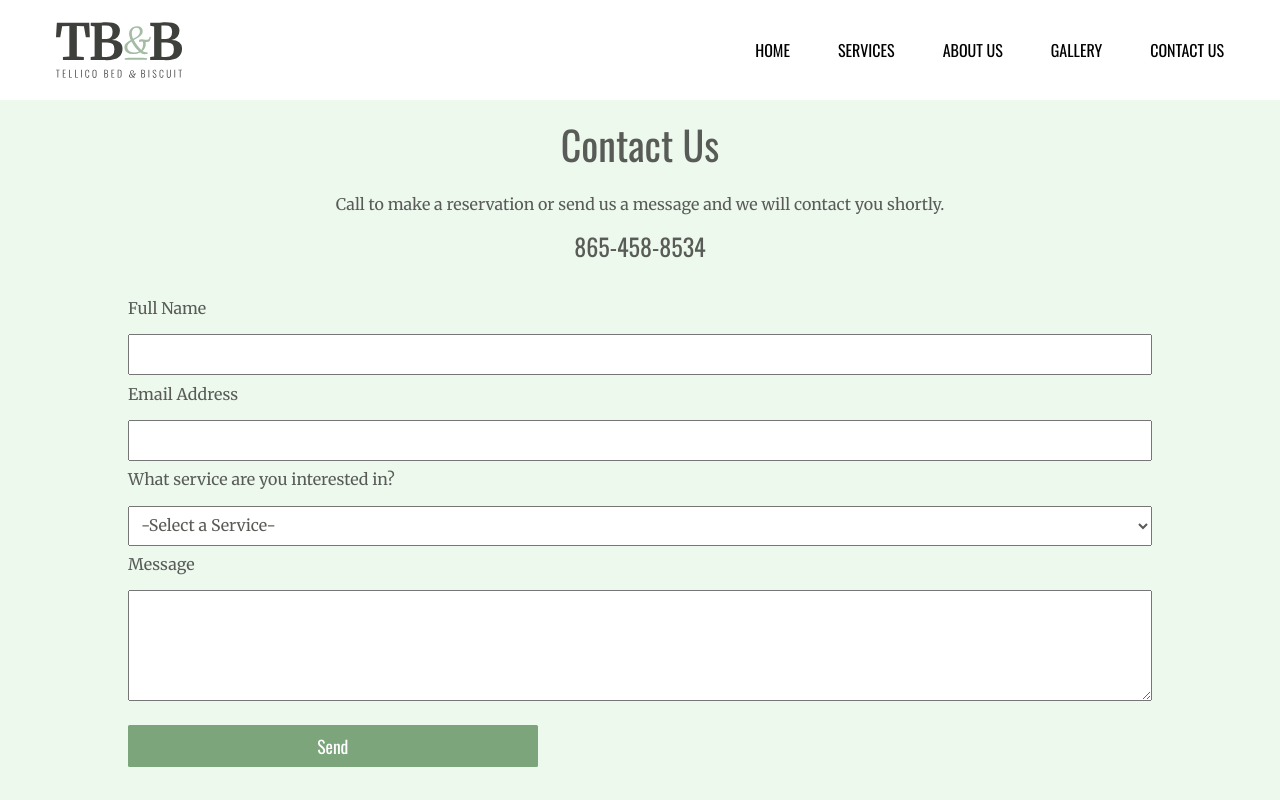
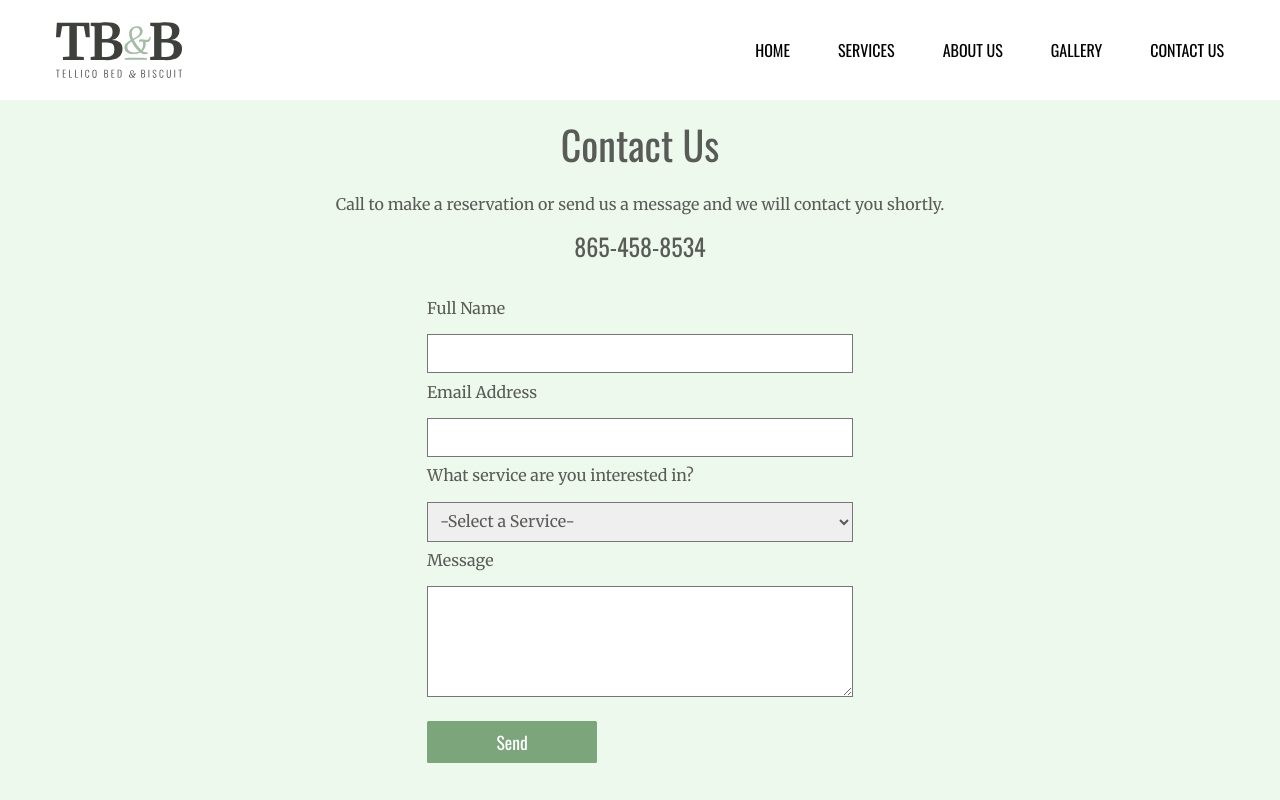
Before and after one commit to Worthy-Dev/tellicoBNB, a React (Create React App) app in the folder tellico/: page /contact in a window 1280 px wide. Shown: the top 800 px of the page. Built offline with nearby package versions, Linux system fonts and the light colour scheme; the HTML template or start-up script is replaced by a standard one.

Commit message:
small changes to styling for contact form

```diff
--- a/tellico/src/components/ContactUs.js
+++ b/tellico/src/components/ContactUs.js
@@ -73,11 +73,17 @@ const ContactUs= () => {
 
 const Contact = styled.div`
   color: #595b57;
-  min-height: 90vh;
+  display: flex;
+  justify-content: center;
+  align-items: center;
 
   .contact-form-container {
     display: flex;
     flex-direction: column;
+    justify-content: center;
+    align-items: center;
+    margin-bottom: 2.5rem;
+
     h2 {
       padding: 1rem;
       font-size: 2.5rem;
@@ -91,11 +97,12 @@ const Contact = styled.div`
       display: flex;
       justify-content: center;
       align-items: center;
+      width: 70%;
   }
   form {
     display: flex;
     flex-direction: column;
-    width: 80%;
+    width: 100%;
   }
 
   label {
@@ -104,8 +111,10 @@ const Contact = styled.div`
     font-size: 1rem;
   }
 
-  input, textarea {
+  input, textarea, select {
     padding: .4rem;
+    border-style: solid;
+    border-width: 1px;
   }
 
   button {
--- a/tellico/src/components/Gallery.js
+++ b/tellico/src/components/Gallery.js
@@ -102,16 +102,17 @@ h2{
   }
 
   @media (min-width: 600px) {
+
     .carousel {
+        /* height: 60vh; */
         .control-prev.control-arrow:before, .control-next.control-arrow:before  {
         margin: 0 4rem;
         }
         .slide {
             img {
-                width: 50%;
+                width: 40%;
             }
         }
-
         button.control-arrow.control-next,  button.control-arrow.control-prev{
             padding: 3rem;
         }
--- a/tellico/src/components/Home.js
+++ b/tellico/src/components/Home.js
@@ -106,7 +106,6 @@ const HomeContainer = styled.div`
     background: url(${building}) no-repeat left top;
     background-size: 100%;
     flex: auto;
-    /* height: 60vh; */
     width: 100vw;
     .h2-btn {
       display: flex;
@@ -173,7 +172,7 @@ const HomeContainer = styled.div`
   @media (min-width: 600px) {
     .home-image {
       background-position: left center;
-      height: 50vh;
+      height: 60vh;
       .h2-btn {
         width: 75%;
         margin: 1.5rem 2rem;
--- a/tellico/src/components/Services.js
+++ b/tellico/src/components/Services.js
@@ -11,7 +11,7 @@ const Services = () => {
         <ServicesContainer>
             <div  className="service">
                 <h2 id="boarding">Services</h2>
-                <img  src={boarding} alt="horse booarding" />
+                <img  className="service-img" src={boarding} alt="horse booarding" />
                 <div className="title">
                     <h3>Boarding</h3>
                     <hr className="lines"></hr>
@@ -54,7 +54,7 @@ const Services = () => {
             </div>
 
             <div className="service">
-                <img src={daycare} alt="sleeping cat" />
+                <img className="service-img" src={daycare} alt="sleeping cat" />
                 <div className="title">
                     <h3>Daycare</h3>
                     <hr className="lines"></hr>
@@ -85,7 +85,7 @@ const Services = () => {
             </div>
 
             <div className="service">
-                <img src={grooming} alt="dog haircut" />
+                <img className="haircut-img" src={grooming} alt="dog haircut" />
                 <div className="title">
                     <h3>Grooming</h3>
                     <hr className="lines"></hr>
@@ -130,7 +130,7 @@ const Services = () => {
             </div>
 
             <div className="service">
-                <img src={happy} alt="dog haircut" />
+                <img className="service-img" src={happy} alt="dog haircut" />
                 <h2>PREPARE FOR YOUR VISIT</h2>
                 <div className="details">
                     <p>If you are new to Tellico Bed & Biscuit, please come prepared with details on how we can better care for your pet. We have provided additional information below to help you prepare:</p>
@@ -244,6 +244,21 @@ const ServicesContainer = styled.div`
 
     @media (min-width: 600px) {
         .service{
+            .service-img{
+            width: 100%;
+            height: 60vh;
+            object-fit: cover;
+            object-position: 40% 40%;
+            margin-bottom: .5rem;
+            }
+            .haircut-img{
+            width: 100%;
+            height: 60vh;
+            object-fit: cover;
+            object-position: 0% 0%;
+            margin-bottom: .5rem;
+            }
+
             .details{
                 .bullets{
                     flex-direction: row;
```
